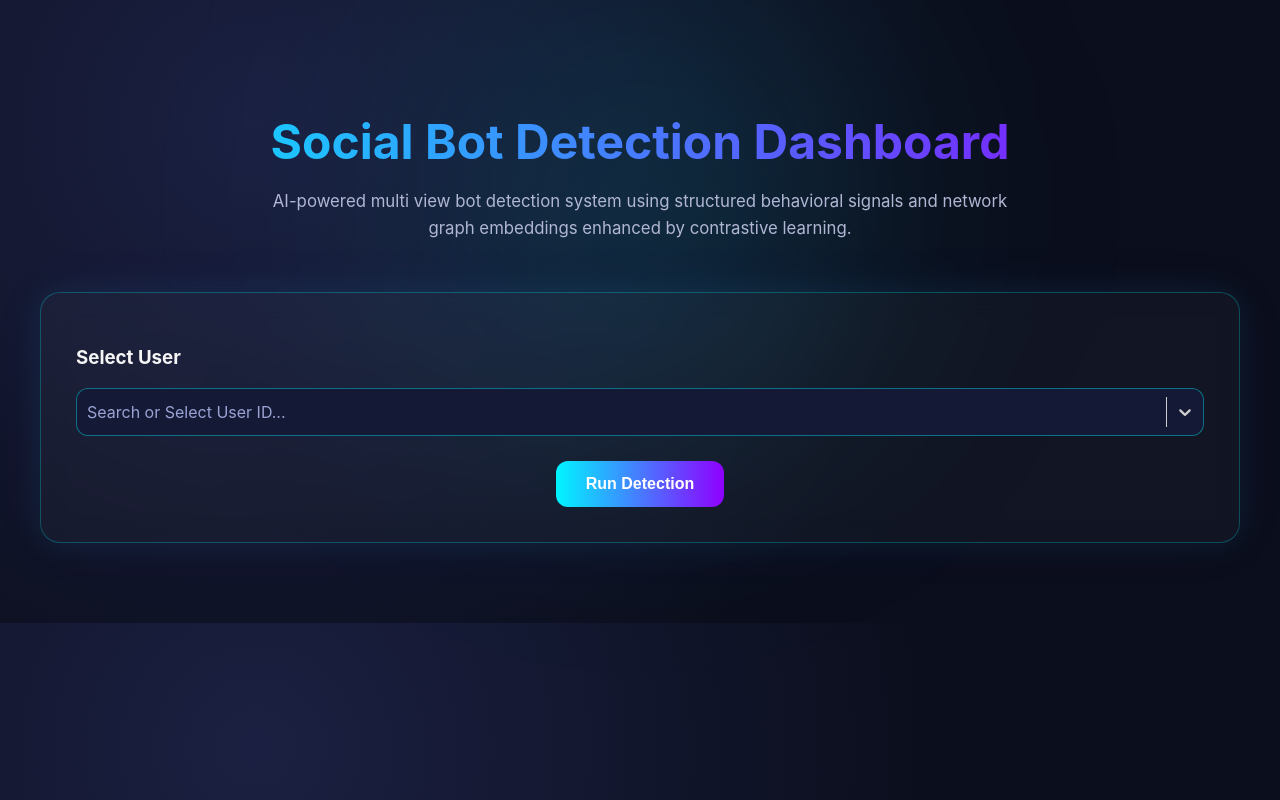
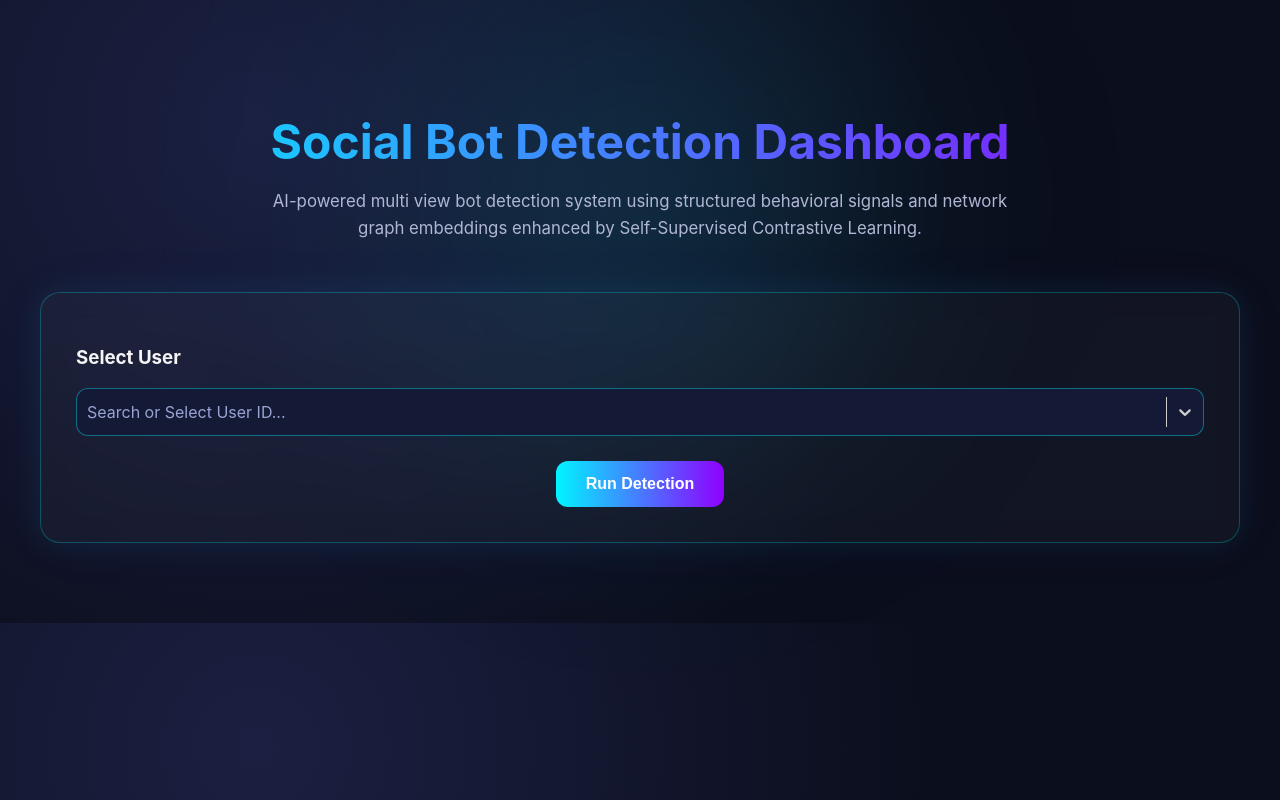
Before and after one commit to anamika-ms/SocialBotDetection, a React app in the folder Frontend/: page / in a window 1280 px wide. Built offline with nearby package versions, Linux system fonts and the light colour scheme; no server answers; the HTML template or start-up script is replaced by a standard one.

Commit message:
Generate confusion matrix and performance report

```diff
--- a/Frontend/src/pages/Home.jsx
+++ b/Frontend/src/pages/Home.jsx
@@ -35,7 +35,7 @@ function Home() {
 
       <p className="page-description">
         AI-powered multi view bot detection system using structured behavioral signals
-        and network graph embeddings enhanced by contrastive learning.
+        and network graph embeddings enhanced by Self-Supervised Contrastive Learning.
       </p>
 
       {/* MAIN CARD */}
```
